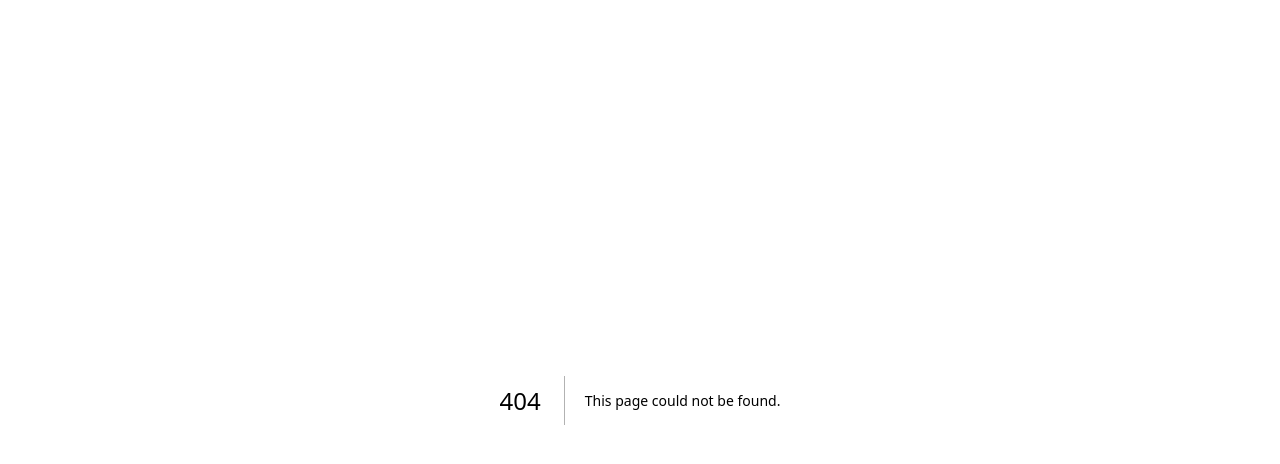
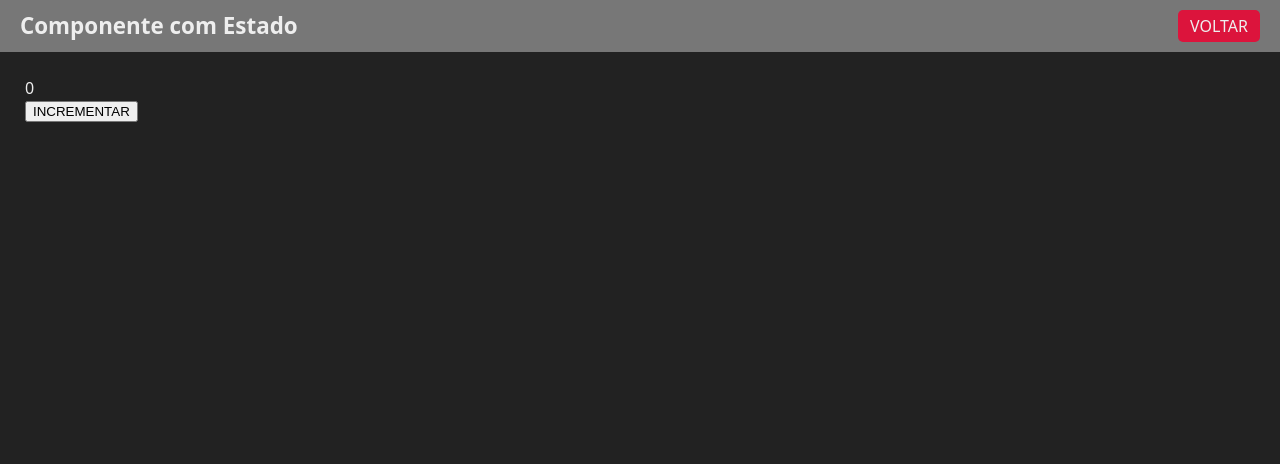
Before and after one commit to LucasMatheus96/CRUD_Usuario_Next.JS, a Next.js app in the folder fundamentos/: page /estado in a window 1280 px wide. Before the commit this address had no page. Shown: the top 464 px of the page. Built offline with nearby package versions, Linux system fonts and the light colour scheme.

Commit message:
Criando componente com estado

```diff
--- /dev/null
+++ b/fundamentos/src/pages/estado.jsx
@@ -0,0 +1,19 @@
+import { useState } from "react"
+import Layout from "../components/Layout"
+export default function Estado(){
+
+
+    const [numero, alterarNumero] = useState(0)
+    // const [numero, setNumero] = useState(0)
+    function incrementar(){
+        alterarNumero(numero + 1)
+    }
+
+
+    return (
+        <Layout titulo="Componente com Estado">
+                <div>{numero}</div>
+                <button onClick={incrementar}> INCREMENTAR</button>
+        </Layout>
+    )
+}
--- a/fundamentos/src/pages/index.jsx
+++ b/fundamentos/src/pages/index.jsx
@@ -8,6 +8,7 @@
       <Navegador texto = "jsx" destino ="/jsx" cor= "crimson"/>
       <Navegador texto = "Navegação #01" destino ="/navegacao" cor="green"/>
       <Navegador texto = "Navegação #02" destino ="/cliente/123" cor="blue"/>
+      <Navegador texto = "Componente com Estado" destino ="/estado" cor="pink"/>
 
     </div>
   );
```
